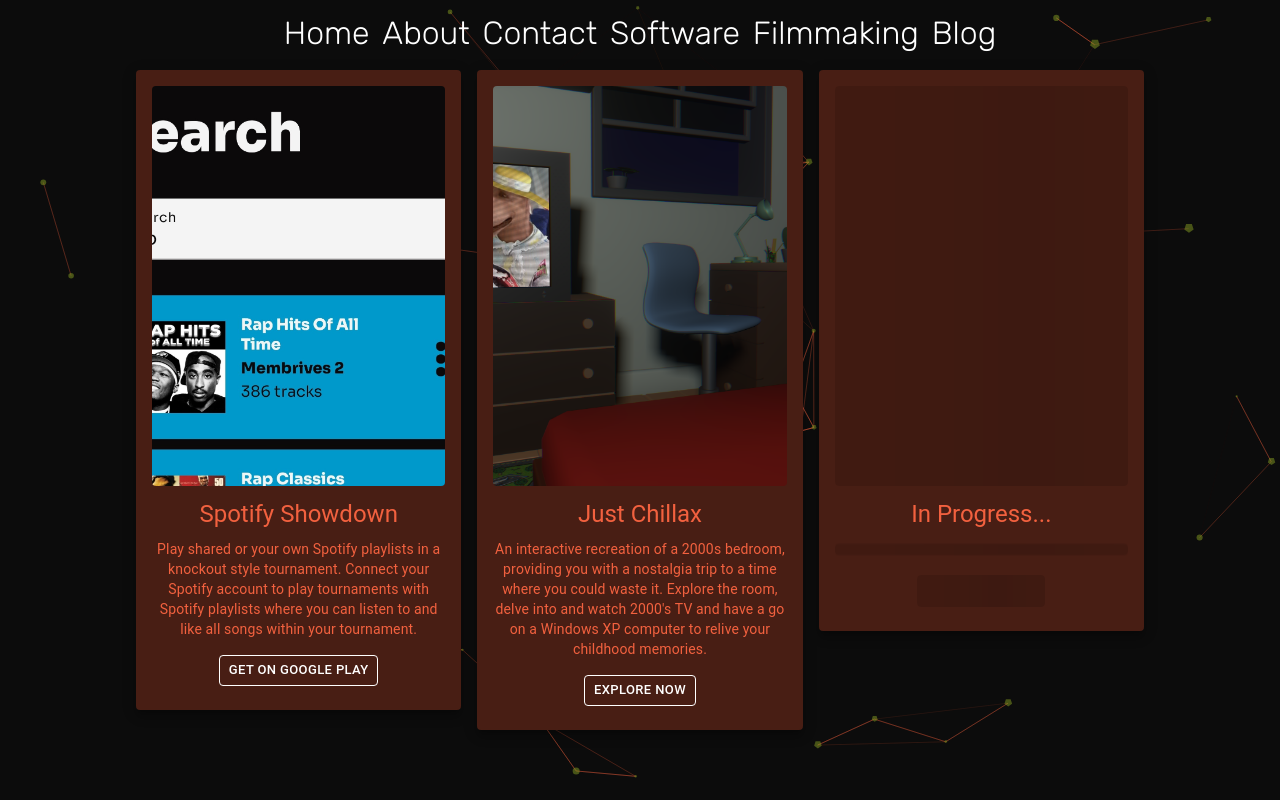
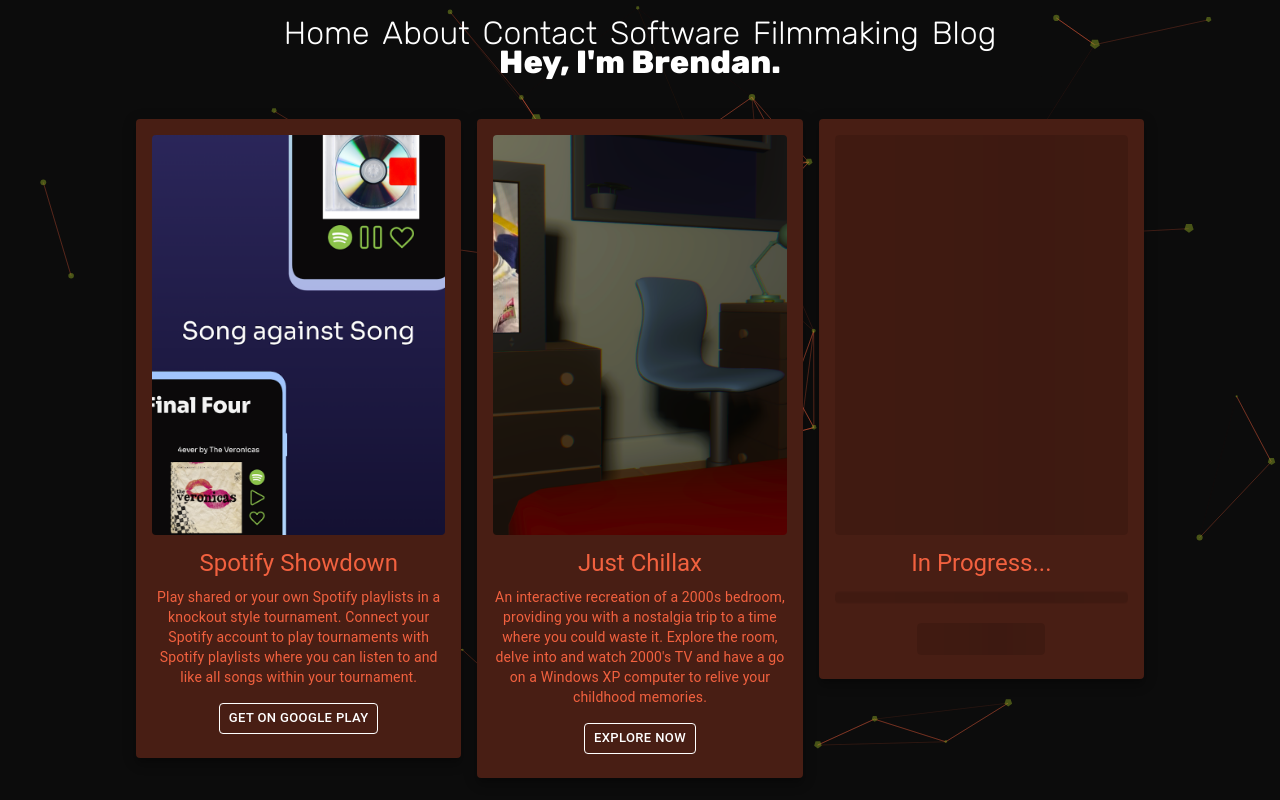
Before and after one commit to brendannguyen/portolio_website, a React (Create React App) app in the folder portfolio-website/: page / in a window 1280 px wide. Built offline with nearby package versions, Linux system fonts and the light colour scheme.

Commit message:
added overflow hook
- overflow hook stops content from going under nav bar on slim window sizes
- added name title to home page
- updated photos on home page

```diff
--- a/portfolio-website/src/components/MobileNavBar.js
+++ b/portfolio-website/src/components/MobileNavBar.js
@@ -7,6 +7,7 @@ import './NavBar.css'
 const MobileNavBar = () => {
     const [open, setOpen] = useState(false);
 
+    // this could probably be better
     let menuTitle = useLocation().pathname;
     if (menuTitle === '/') menuTitle = 'Home';
     else {
--- /dev/null
+++ b/portfolio-website/src/hooks/UseIsOverflow.js
@@ -0,0 +1,30 @@
+import { useLayoutEffect, useState } from "react";
+
+// check when an element overflows
+// credit: https://www.robinwieruch.de/react-custom-hook-check-if-overflow/
+
+export const useIsOverflow = (ref, callback) => {
+  const [isOverflow, setIsOverflow] = useState(undefined);
+
+  useLayoutEffect(() => {
+    const { current } = ref;
+
+    const trigger = () => {
+      const hasOverflow = current.scrollHeight > current.clientHeight;
+
+      setIsOverflow(hasOverflow);
+
+      if (callback) callback(hasOverflow);
+    };
+
+    if (current) {
+        if ('ResizeObserver' in window) {
+            new ResizeObserver(trigger).observe(current);
+        }
+
+      trigger();
+    }
+  }, [callback, ref]);
+
+  return isOverflow;
+};
--- a/portfolio-website/src/pages/AboutPage.js
+++ b/portfolio-website/src/pages/AboutPage.js
@@ -8,11 +8,17 @@ import VideocamIcon from '@mui/icons-material/Videocam';
 import ArchitectureIcon from '@mui/icons-material/Architecture';
 import GitHubIcon from '@mui/icons-material/GitHub';
 import LinkedInIcon from '@mui/icons-material/LinkedIn';
+import { useRef } from 'react';
+import { useIsOverflow } from '../hooks/UseIsOverflow';
 
 
 const AboutPage = () => {
     const isTabletOrMobile = useMediaQuery({ query: '(max-width: 1024px)' })
     const isPortrait = useMediaQuery({ query: '(orientation: portrait)' })
+
+    // check for overflow, then set margin
+    const gridRef = useRef();
+    const isOverflow = useIsOverflow(gridRef);
 
     return (
         <motion.div
@@ -21,8 +27,8 @@ const AboutPage = () => {
             exit={{opacity: 0}}
             transition={{ease: "linear", duration: 2}}
         >
-            <Box display='flex' justifyContent='center' alignItems='center' zIndex={1} sx={{ flexGrow: 1 }} height={isTabletOrMobile ? '': '100vh'} marginTop={isTabletOrMobile ? (isPortrait ? '10vh' : '10vw'): ''}>
-                <Grid container spacing={2} maxWidth="80vw">
+            <Box display='flex' justifyContent='center' alignItems='center' zIndex={1} sx={{ flexGrow: 1 }} height={isTabletOrMobile ? '': '100vh'} marginTop={isTabletOrMobile ? (isPortrait ? '10vh' : '10vw'): (isOverflow ? '5em' : '')}>
+                <Grid ref={gridRef} container spacing={2} maxWidth="80vw" maxHeight='100vh'>
                     <Grid xs={isTabletOrMobile ? 12 : 6 }>
                         <Card raised sx={{bgcolor: '#00224D', padding: '1em', '&:hover': {bgcolor: '#481E14' }, transition: 'background-color 1s'}}>
                             <Typography variant="h5" gutterBottom color="#F2613F"  textAlign="center" marginTop='0.5em'>About Me</Typography>
--- a/portfolio-website/src/pages/ContactPage.js
+++ b/portfolio-website/src/pages/ContactPage.js
@@ -3,11 +3,12 @@ import Grid from '@mui/material/Unstable_Grid2/Grid2';
 import { motion } from 'framer-motion';
 import { useMediaQuery } from 'react-responsive';
 import { styled } from '@mui/material/styles';
-import { useState } from 'react';
+import { useRef, useState } from 'react';
 
 import GitHubIcon from '@mui/icons-material/GitHub';
 import LinkedInIcon from '@mui/icons-material/LinkedIn';
 import ExpandMoreIcon from '@mui/icons-material/ExpandMore';
+import { useIsOverflow } from '../hooks/UseIsOverflow';
 
 
 
@@ -28,6 +29,10 @@ const ContactPage = () => {
 
     const [expanded, setExpanded] = useState(false);
 
+    // check for overflow, then set margin
+    const gridRef = useRef();
+    const isOverflow = useIsOverflow(gridRef);
+
     const handleExpandClick = () => {
       setExpanded(!expanded);
     };
@@ -42,8 +47,8 @@ const ContactPage = () => {
             exit={{opacity: 0}}
             transition={{ease: "linear", duration: 2}}
         >
-            <Box display='flex' justifyContent='center' alignItems='center' zIndex={1} sx={{ flexGrow: 1 }} height={isTabletOrMobile ? '': '100vh'} marginTop={isTabletOrMobile ? (isPortrait ? '10vh' : '10vw'): ''}>
-                <Grid container spacing={2} maxWidth="80vw">
+            <Box display='flex' justifyContent='center' alignItems='center' zIndex={1} sx={{ flexGrow: 1 }} height={isTabletOrMobile ? '': '100vh'} marginTop={isTabletOrMobile ? (isPortrait ? '10vh' : '10vw'): (isOverflow ? '5em' : '')}>
+                <Grid ref={gridRef} container spacing={2} maxWidth="80vw" maxHeight='100vh'>
                     <Grid>
                         <Card raised sx={{bgcolor: '#481E14', padding: '1em', '&:hover': {bgcolor: '#00224D'}, transition: 'background-color 1s'}}>
                             <Typography variant="h5" gutterBottom color="#F2613F"  textAlign="center" marginTop='0.5em'>Contact Me</Typography>
--- /dev/null
+++ b/portfolio-website/src/pages/HomePage.css
@@ -0,0 +1,15 @@
+@import url('https://fonts.googleapis.com/css2?family=Rubik:ital,wght@0,300..900;1,300..900&display=swap');
+
+.name-title {
+    font-family: "Rubik", sans-serif;
+    color: white;
+    font-optical-sizing: auto;
+    font-style: normal;
+    font-weight: 800;
+    transition: color 1s;
+    text-decoration: none;
+}
+
+.name-title:hover {
+    color: #00224D;
+}
--- a/portfolio-website/src/pages/HomePage.js
+++ b/portfolio-website/src/pages/HomePage.js
@@ -2,12 +2,20 @@ import { motion } from 'framer-motion';
 import Grid from '@mui/material/Unstable_Grid2';
 import { Box, Button, Card, CardActions, CardMedia, Skeleton, Typography } from '@mui/material';
 import { useMediaQuery } from 'react-responsive';
+import './HomePage.css';
+import { Link } from 'react-router-dom';
+import { useIsOverflow } from '../hooks/UseIsOverflow';
+import { useRef } from 'react';
 
 
 // TO DO: MAP CARDS
 const HomePage = () => {
     const isTabletOrMobile = useMediaQuery({ query: '(max-width: 1024px)' })
     const isPortrait = useMediaQuery({ query: '(orientation: portrait)' })
+
+    // check for overflow, then set margin
+    const gridRef = useRef();
+    const isOverflow = useIsOverflow(gridRef);
 
     return (
         <motion.div
@@ -16,11 +24,14 @@ const HomePage = () => {
             exit={{opacity: 0}}
             transition={{ease: "linear", duration: 2}}
         >
-            <Box display='flex' justifyContent='center' alignItems='center' zIndex={1} sx={{ flexGrow: 1 }} height={isTabletOrMobile ? '': '100vh'} marginTop={isTabletOrMobile ? (isPortrait ? '10vh' : '10vw'): ''}>
-                <Grid container spacing={2} maxWidth="80vw">
+            <Box display='flex' justifyContent='center' alignItems='center' zIndex={1} sx={{ flexGrow: 1 }} height={isTabletOrMobile ? '': '100vh'} marginTop={isTabletOrMobile ? (isPortrait ? '10vh' : '10vw'): (isOverflow ? '5em' : '')}>
+                <Grid ref={gridRef} container spacing={2} maxWidth="80vw" maxHeight='100vh'>
+                    <Grid xs={isTabletOrMobile ? 12 : 6 } mdOffset={isTabletOrMobile ? 0 : 3} sx={{textAlign: 'center'}}>
+                        <Link to="/about" className="name-title"><h1 className='name-title'>Hey, I'm Brendan.</h1></Link>
+                    </Grid>
                     <Grid xs={isTabletOrMobile ? 12 : 4 }>
                         <Card raised sx={{bgcolor: '#481E14', padding: '1em', '&:hover': {bgcolor: '#00224D'}, transition: 'background-color 1s'}}>
-                            <CardMedia sx={{height: '25em', maxHeight: '25em', width: '100%', borderRadius: 1}} image="/promotion_imgs/spotify_showdown.jpg" title="Spotify Showdown"/>
+                            <CardMedia sx={{height: '25em', maxHeight: '25em', width: '100%', borderRadius: 1}} image="/promotion_imgs/spotify_showdown.webp" title="Spotify Showdown"/>
                             <Typography variant="h5" gutterBottom color="#F2613F"  textAlign="center" marginTop='0.5em'>Spotify Showdown</Typography>
                             <Typography marginTop='0.5em' variant="body2" color="#F2613F" textAlign="center">
                                 Play shared or your own Spotify playlists in a knockout style tournament.
```
Also changed, not shown: portfolio-website/public/promotion_imgs/justchillax.png, portfolio-website/public/promotion_imgs/spotify_showdown.webp (added).
